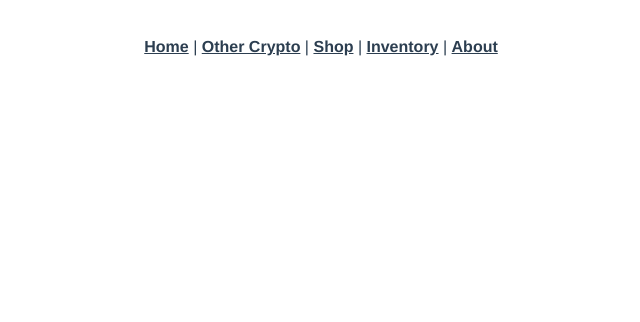
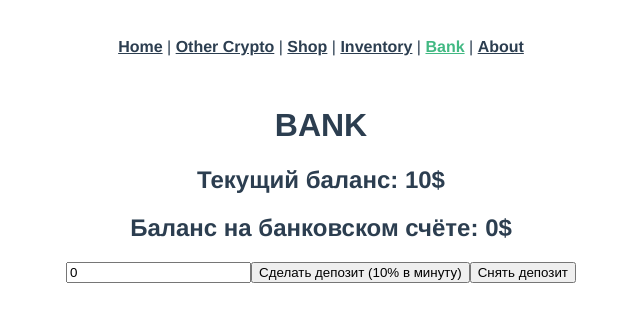
Before and after one commit to Ffinnis/Vue-Miner-Game, a Vue app: page /bank in a window 1280 px wide. Shown: the top 322 px of the page, without its empty margins (319-959 px from the left). Built offline with nearby package versions, Linux system fonts and the light colour scheme.

Commit message:
adde bank

```diff
--- a/src/App.vue
+++ b/src/App.vue
@@ -4,6 +4,7 @@
     <router-link to="/other">Other Crypto</router-link> |
     <router-link to="/shop">Shop</router-link> |
     <router-link to="/inventory">Inventory</router-link> |
+    <router-link to="/bank">Bank</router-link> |
     <router-link to="/about">About</router-link>
   </div>
   <router-view/>
--- /dev/null
+++ b/src/components/BankFunction.vue
@@ -0,0 +1,64 @@
+<template>
+    <h2>
+        Текущий баланс: {{getBalance}}$
+    </h2>
+    <h2>
+        Баланс на банковском счёте: {{getBankBalance}}$
+    </h2>
+    <label>
+        <input v-model="depositValue" type="number" class="deposit">
+    </label>
+    <button @click="takeDeposit" class="doDeposit">
+        Сделать депозит (10% в минуту)
+    </button>
+    <button @click="pickDeposit" class="doDeposit">
+        Снять депозит
+    </button>
+</template>
+
+<script>
+    export default {
+        name: "BankFunction",
+        data() {
+            return {
+                depositValue: 0
+            }
+        },
+        methods: {
+            takeDeposit() {
+                let value = parseInt(this.depositValue)
+                if(value<this.getBankBalance) {
+                    alert('Вы ввели слишком большую сумму')
+                } else {
+                    this.$store.commit('addBankBalance', value)
+                    this.$store.commit('updateCurrencyBalance', value)
+                    this.$store.commit('bankTimer', this.yearProfit)
+                }
+            },
+            pickDeposit() {
+                let value = parseInt(this.depositValue)
+                if(value>this.getBankBalance) {
+                    alert('Вы ввели слишком большую сумму')
+                } else {
+                    this.$store.commit('removeBankBalance', value)
+                    this.$store.commit('AddBalance', value)
+                }
+            },
+            yearProfit() {
+                this.$store.commit('addBankBalance', this.getBankBalance*0.1)
+            }
+        },
+        computed: {
+            getBalance() {
+                return this.$store.getters.showCurrentBalance;
+            },
+            getBankBalance() {
+                return this.$store.getters.showBankBalance;
+            }
+        }
+    }
+</script>
+
+<style scoped>
+
+</style>
--- a/src/main.js
+++ b/src/main.js
@@ -19,10 +19,15 @@ const store = createStore({
             DOGEBalance: 0,
             gpuList: [],
             hash: 0,
-            timer: null
+            timer: null,
+            bankBalance: 0,
+            timerBank: null
         }
     },
     mutations: {
+        bankTimer(state, func) {
+            state.timerBank = setInterval(func, 60000)
+        },
         createTimer(state, func) {
             state.timer = setInterval(func, 1000)
         },
@@ -83,10 +88,22 @@ const store = createStore({
         removeEthBalance(state, num) {
             state.ETHBalance -= num
         },
+        addBankBalance(state, num) {
+            state.bankBalance += num
+        },
+        removeBankBalance(state, num) {
+            state.bankBalance -= num
+        }
     },
     getters: {
+        showBankBalance: state => {
+            return state.bankBalance
+        },
         showTimer: state => {
             return state.timer
+        },
+        showBankTimer: state => {
+            return state.timerBank
         },
         showHash: state => {
             return state.hash
--- a/src/router/index.js
+++ b/src/router/index.js
@@ -29,6 +29,11 @@ const routes = [
     path: '/inventory',
     name: 'Inventory',
     component: () => import('../views/Inventory')
+  },
+  {
+    path: '/bank',
+    name: 'Bank',
+    component: () => import('../views/Bank')
   }
 ]
 
--- /dev/null
+++ b/src/views/Bank.vue
@@ -0,0 +1,18 @@
+<template>
+    <h1>
+        BANK
+    </h1>
+    <BankFunction />
+</template>
+
+<script>
+    import BankFunction from "../components/BankFunction";
+    export default {
+        name: "Bank",
+        components: {BankFunction}
+    }
+</script>
+
+<style scoped>
+
+</style>
```
